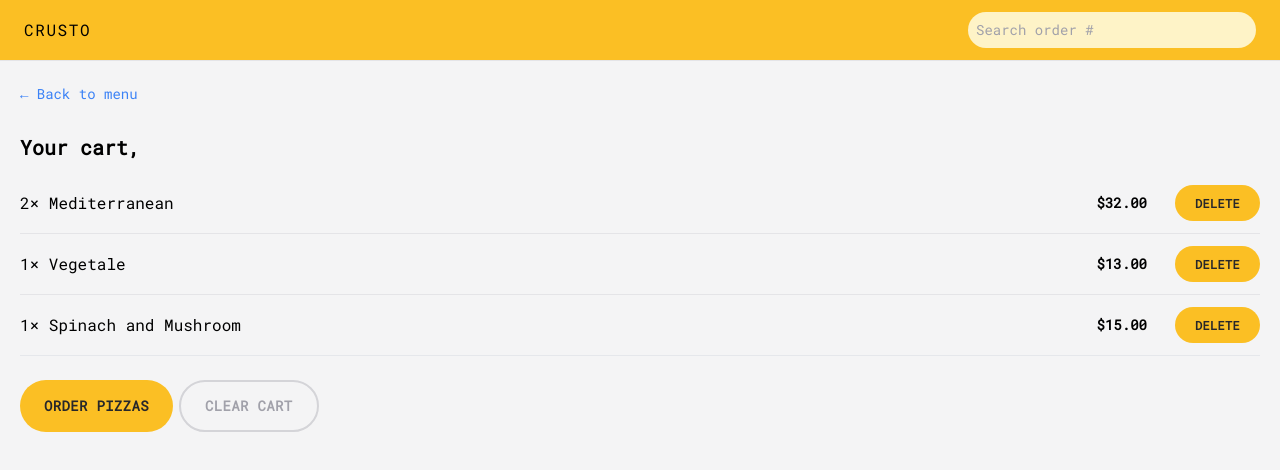
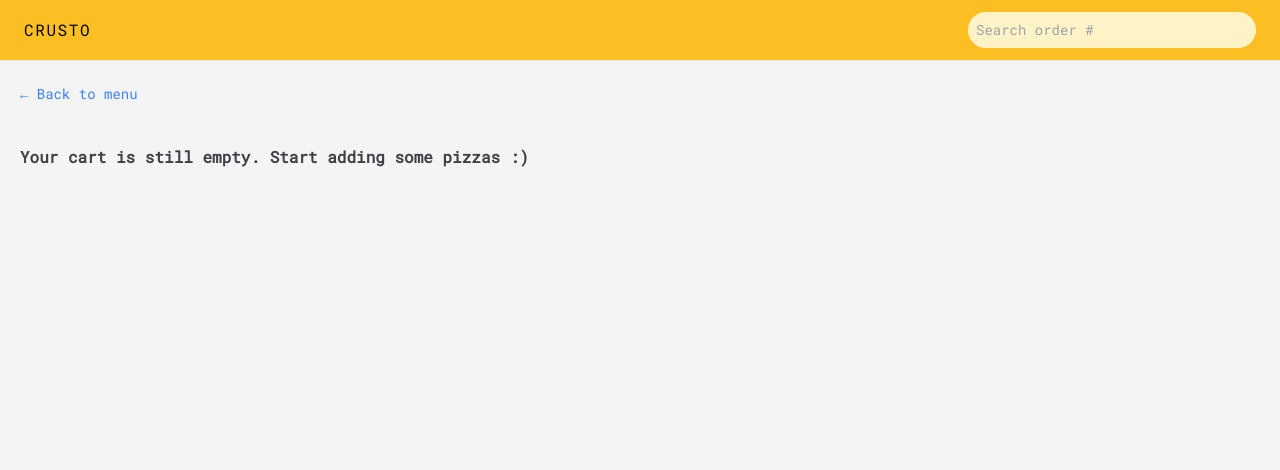
Before and after one commit to adityagrover111/crusto, a React (Vite) app: page /cart in a window 1280 px wide. Shown: the top 470 px of the page. Built offline with nearby package versions, Linux system fonts and the light colour scheme.

Commit message:
A updated taglines, implemented cart clear cart functionality

```diff
--- a/src/features/cart/Cart.jsx
+++ b/src/features/cart/Cart.jsx
@@ -2,36 +2,16 @@ import { Link } from 'react-router-dom'
 import LinkButton from '../../ui/LinkButton'
 import Button from '../../ui/Button'
 import CartItem from './CartItem'
-import { useSelector } from 'react-redux'
-
-const fakeCart = [
-    {
-        pizzaId: 12,
-        name: 'Mediterranean',
-        quantity: 2,
-        unitPrice: 16,
-        totalPrice: 32,
-    },
-    {
-        pizzaId: 6,
-        name: 'Vegetale',
-        quantity: 1,
-        unitPrice: 13,
-        totalPrice: 13,
-    },
-    {
-        pizzaId: 11,
-        name: 'Spinach and Mushroom',
-        quantity: 1,
-        unitPrice: 15,
-        totalPrice: 15,
-    },
-]
+import { useDispatch, useSelector } from 'react-redux'
+import { clearCart, getCart } from './cartSlice'
+import EmptyCart from './EmptyCart'
 
 function Cart() {
-    const cart = fakeCart
+    const cart = useSelector(getCart)
+    const dispatch = useDispatch()
     const userName = useSelector((state) => state.user.username)
 
+    if (!cart.length) return <EmptyCart />
     return (
         <div className="px-4 py-3">
             <LinkButton to={'/menu'}> &larr; Back to menu</LinkButton>
@@ -49,7 +29,9 @@ function Cart() {
                     Order pizzas
                 </Button>
 
-                <Button type="secondary">Clear cart</Button>
+                <Button onClick={() => dispatch(clearCart())} type="secondary">
+                    Clear cart
+                </Button>
             </div>
         </div>
     )
--- a/src/features/cart/EmptyCart.jsx
+++ b/src/features/cart/EmptyCart.jsx
@@ -1,13 +1,16 @@
-import { Link } from 'react-router-dom';
+import { Link } from 'react-router-dom'
+import LinkButton from '../../ui/LinkButton'
 
 function EmptyCart() {
-  return (
-    <div>
-      <Link to="/menu">&larr; Back to menu</Link>
+    return (
+        <div className="w-auto px-4 py-3">
+            <LinkButton to={'/menu'}> &larr; Back to menu</LinkButton>
 
-      <p>Your cart is still empty. Start adding some pizzas :)</p>
-    </div>
-  );
+            <p className="mt-7 py-3 font-semibold text-zinc-700">
+                Your cart is still empty. Start adding some pizzas :)
+            </p>
+        </div>
+    )
 }
 
-export default EmptyCart;
+export default EmptyCart
--- a/src/features/cart/cartSlice.js
+++ b/src/features/cart/cartSlice.js
@@ -52,3 +52,5 @@ export const getTotalCartQuantity = (state) =>
 
 export const getTotalCartPrice = (state) =>
     state.cart.cart.reduce((sum, item) => sum + item.totalPrice, 0)
+
+export const getCart = (state) => state.cart.cart
--- a/src/features/user/CreateUser.jsx
+++ b/src/features/user/CreateUser.jsx
@@ -18,7 +18,7 @@ function CreateUser() {
     return (
         <form onSubmit={handleSubmit}>
             <p className="mb-4 text-sm text-zinc-600 md:text-base">
-                👋 Welcome! Please start by telling us your name:
+                🍕 Welcome to Crusto! Let&apos;s start with your name:
             </p>
 
             <input
@@ -26,7 +26,7 @@ function CreateUser() {
                 placeholder="Your full name"
                 value={username}
                 onChange={(e) => setUsername(e.target.value)}
-                className="input mb-8 w-72"
+                className="input mb-8 w-72 rounded-full shadow-sm shadow-amber-100"
             />
 
             {username !== '' && (
--- a/src/features/user/userSlice.js
+++ b/src/features/user/userSlice.js
@@ -23,7 +23,6 @@ import { createSlice } from '@reduxjs/toolkit'
 
 const initialState = { username: '' }
 
-
 const userSlice = createSlice({
     name: 'user',
     initialState,
--- a/src/ui/Button.jsx
+++ b/src/ui/Button.jsx
@@ -2,8 +2,6 @@ import React from 'react'
 import { Link } from 'react-router-dom'
 
 function Button({ children, disabled, to, type, onClick }) {
-    const className =
-        'inline-block rounded-full bg-amber-400 px-4 py-3 font-semibold uppercase tracking-wide text-zinc-800 transition-colors hover:bg-amber-300 focus:bg-amber-300 focus:outline-none focus:ring focus:ring-amber-300 focus:ring-offset-2 disabled:cursor-not-allowed sm:px-6 sm:py-4'
     const base =
         'inline-block rounded-full bg-amber-400 font-semibold uppercase tracking-wide text-zinc-800 transition-colors hover:bg-amber-300 focus:bg-amber-300 focus:outline-none focus:ring focus:ring-amber-300 text-sm focus:ring-offset-2 disabled:cursor-not-allowed '
 
--- a/src/ui/Home.jsx
+++ b/src/ui/Home.jsx
@@ -7,10 +7,10 @@ function Home() {
     return (
         <div className="my-10 px-4 text-center sm:my-16">
             <h1 className="mb-8 text-xl font-bold md:text-3xl">
-                The best pizza.
+                From code to crust.
                 <br />
                 <span className="text-amber-500">
-                    Straight out of the oven, straight to you.
+                    Built for practice. Served hot.
                 </span>
             </h1>
             {userName === '' ? (
```
